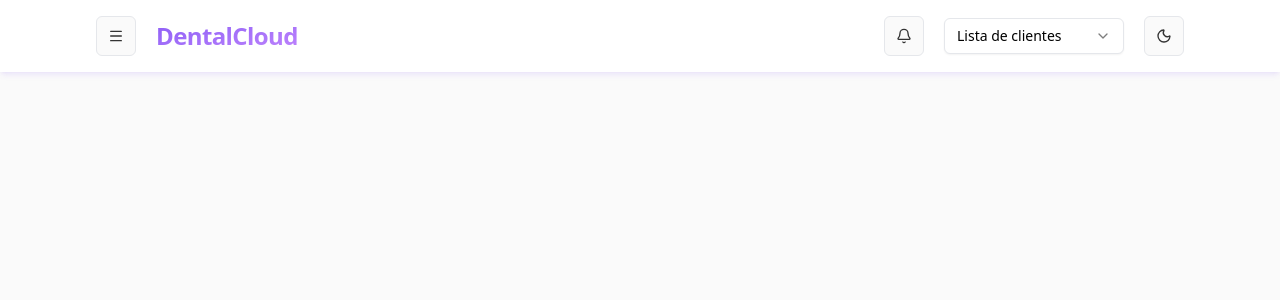
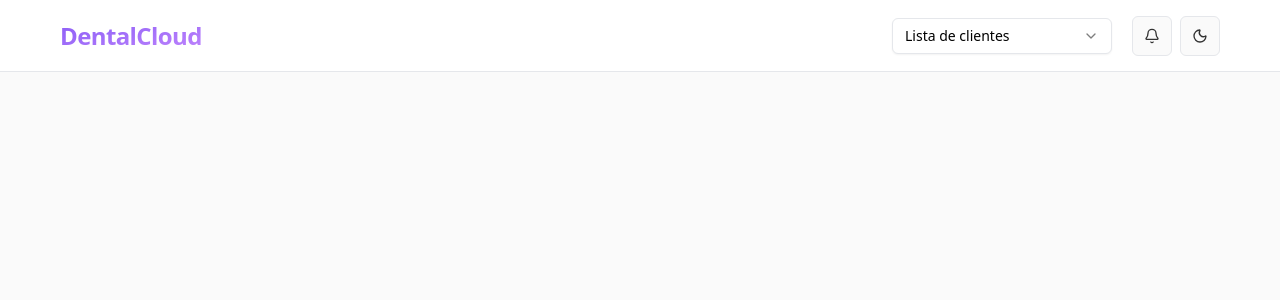
Before and after one commit to BisonteRIP/DentalApp, a React (Vite) app: page / in a window 1280 px wide. Shown: the top 300 px of the page. Built offline with nearby package versions, Linux system fonts and the light colour scheme.

Commit message:
Modificacion y redistribucion de los elementos del Header

```diff
--- a/src/components/Header.tsx
+++ b/src/components/Header.tsx
@@ -1,5 +1,5 @@
 import { Button } from "./ui/button";
-import { Menu, Bell, Moon } from "lucide-react";
+import { Bell, Moon } from "lucide-react";
 import {
   Select,
   SelectContent,
@@ -11,23 +11,15 @@ import {
 
 export default function Header() {
   return (
-    <header className="flex items-center justify-between px-14 xl:px-24 bg-card border-border shadow-shadow shadow-md w-full h-18 ">
+    <header className="flex items-center justify-between pr-15 xl:px-15 bg-card border-border border-b w-full h-18 ">
       <div className="flex gap-5 items-center">
-        <Button className="bg-background text-foreground border border-border h-10 w-10">
-          <Menu size={24} color="#333" strokeWidth={2} />
-        </Button>
-        <nav>
         <span className="text-2xl font-bold bg-linear-to-br from-(--primary) to-(--accent) bg-clip-text text-transparent tracking-tight">
           DentalCloud
         </span>
-        </nav>
       </div>
       <div className="flex gap-5 items-center">
-        <Button className="bg-background text-foreground border border-border h-10 w-10">
-          <Bell size={24} color="#333" strokeWidth={2} />
-        </Button>
         <Select>
-          <SelectTrigger className="w-45 bg-card border-border focus-visible:ring-border">
+          <SelectTrigger className="w-55 bg-card border-border focus-visible:ring-border">
             <SelectValue placeholder="Lista de clientes" />
           </SelectTrigger>
           <SelectContent>
@@ -38,10 +30,15 @@ export default function Header() {
             </SelectGroup>
           </SelectContent>
         </Select>
+        <div className="flex gap-2">
+          <Button className="bg-background text-foreground border border-border h-10 w-10">
+            <Bell size={24} color="#333" strokeWidth={2} />
+          </Button>
           <Button className="bg-background text-foreground border border-border h-10 w-10">
             <Moon size={24} color="#333" strokeWidth={2} />
           </Button>
         </div>
+      </div>
     </header>
   );
 }
```
Lines whose indentation alone changed are shown as unchanged.
